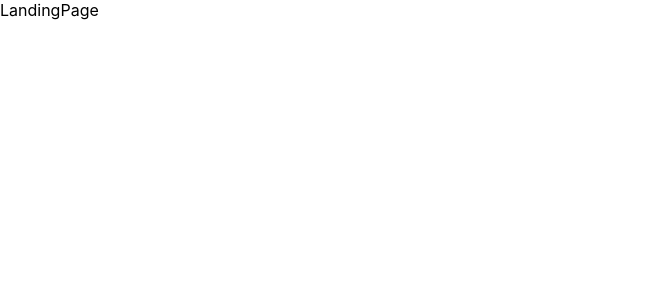
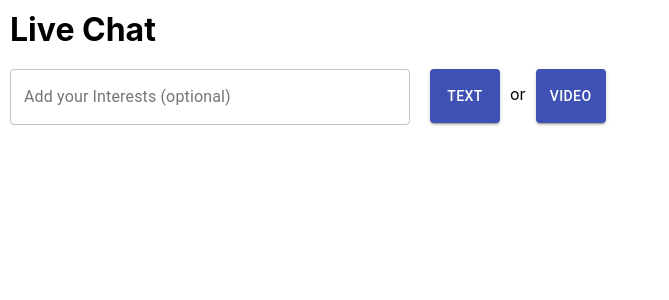
Before and after one commit to chaehyun100070579/videochatApp, a React (Create React App) app in the folder client/: page / in a window 1280 px wide. Shown: the top 300 px of the page, without its empty margins (0-669 px from the left). Built offline with nearby package versions, Linux system fonts and the light colour scheme.

Commit message:
LandingPage chatoptionbox interface added

```diff
--- a/client/package.json
+++ b/client/package.json
@@ -3,6 +3,7 @@
   "version": "0.1.0",
   "private": true,
   "dependencies": {
+    "@material-ui/core": "^4.9.5",
     "@testing-library/jest-dom": "^4.2.4",
     "@testing-library/react": "^9.3.2",
     "@testing-library/user-event": "^7.1.2",
--- /dev/null
+++ b/client/src/components/views/LandingPage/LandingPage.css
@@ -0,0 +1,3 @@
+.LandingPageTitle {
+    margin: 10px;
+}
--- a/client/src/components/views/LandingPage/LandingPage.js
+++ b/client/src/components/views/LandingPage/LandingPage.js
@@ -1,9 +1,40 @@
-import React from 'react';
+import React, { useState } from 'react';
+
+import './LandingPage.css'
+import { makeStyles } from '@material-ui/core/styles';
+import TextField from '@material-ui/core/TextField';
+import Button from '@material-ui/core/Button';
+
+const useStyles = makeStyles(theme => ({
+    chatOptionBox: {
+      '& > *': {
+        width: 400,
+        margin: 10
+      },
+    },
+    ChatRoomButton: {
+        width: 70,
+        padding: '14.5px',
+    },
+  }));
 
 function LandingPage(props) {
+    const classes = useStyles();
+    const [interestsArr, setInterestsArr] = useState([]);
+
     return (
         <div>
-            LandingPage
+            <h1 className='LandingPageTitle'>Live Chat</h1>
+            <div className={classes.chatOptionBox} noValidate autoComplete="off">
+                <TextField id="outlined-basic" label="Add your Interests (optional)" variant="outlined" />
+                <Button className={classes.ChatRoomButton} variant="contained" color="primary" href="ChatRoomPage">
+                    Text
+                </Button>
+                <span style={{margin: '0'}}>or</span>
+                <Button className={classes.ChatRoomButton} variant="contained" color="primary" href="ChatRoomPage">
+                    Video
+                </Button>
+            </div>
         </div>
     );
 }
```
Also changed, not shown: 1 other file (tests, documents, lock files or other folders).
